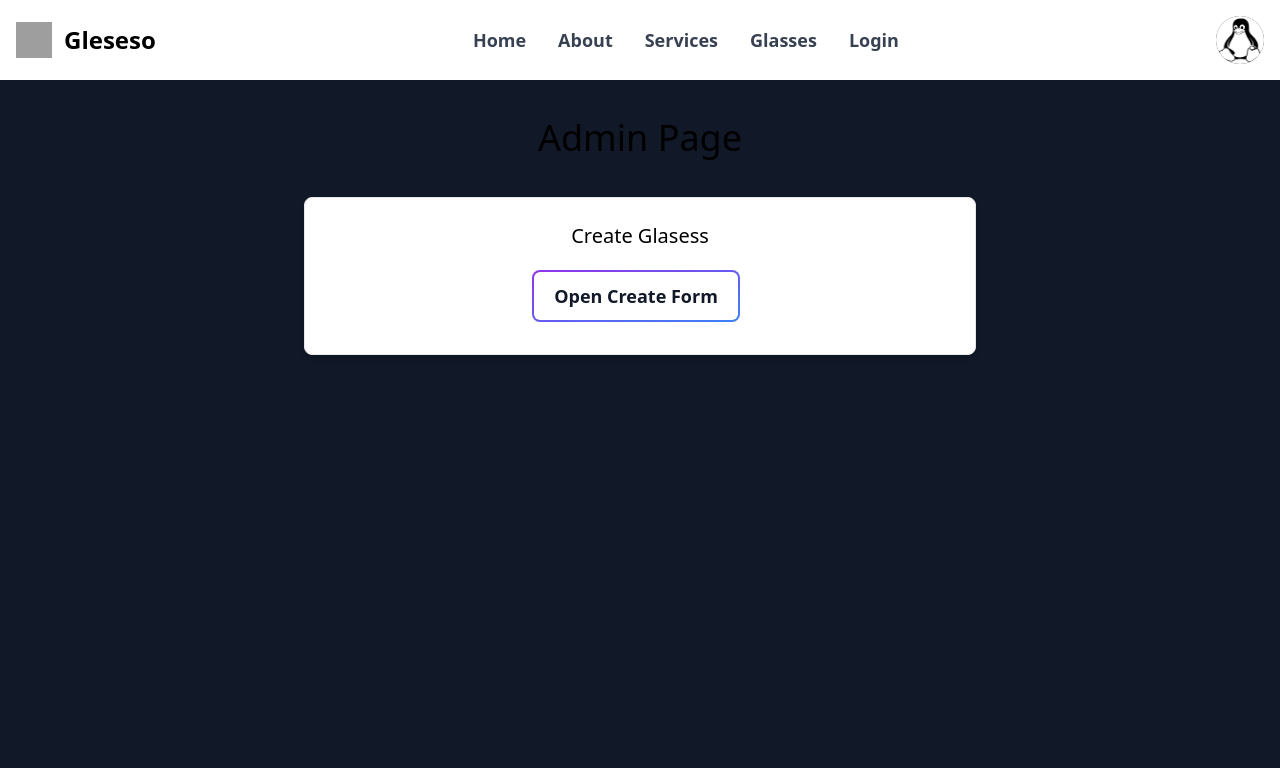
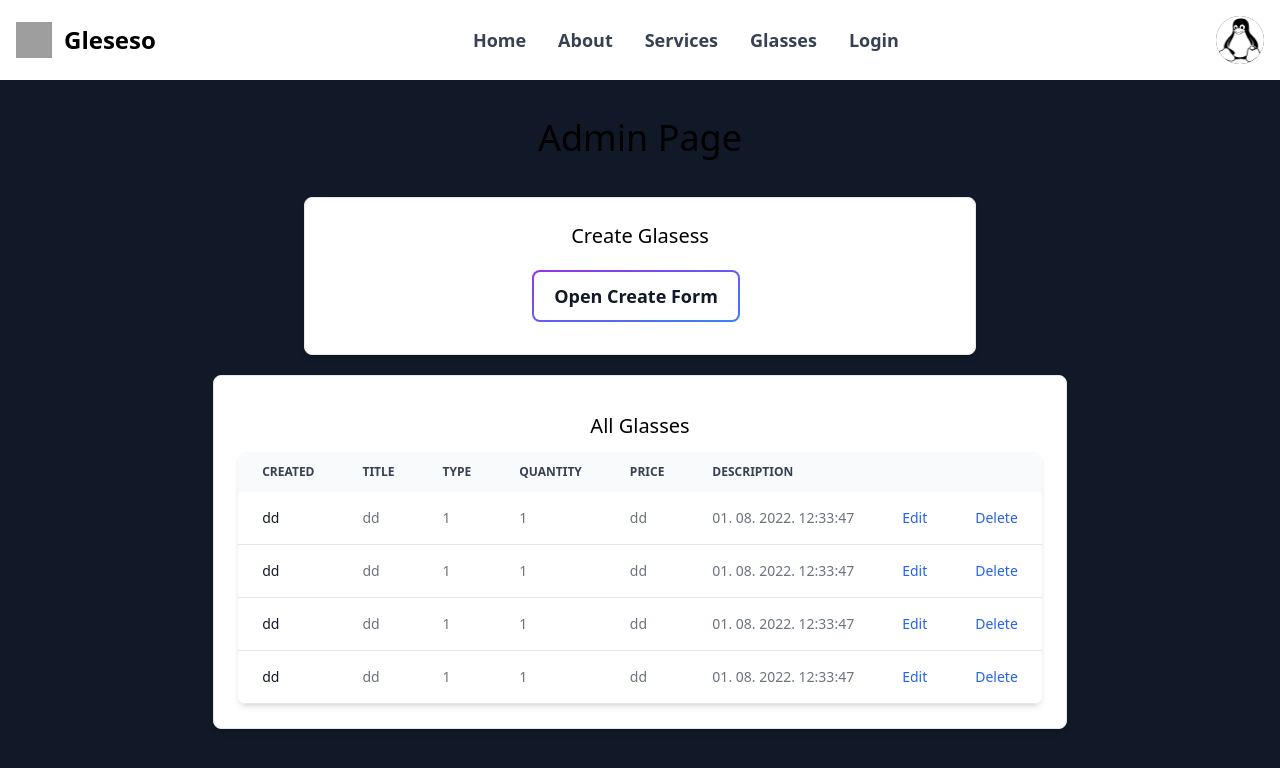
Before and after one commit to msakac/sunglass-shop, a Next.js app: page /admin in a window 1280 px wide. Shown: the top 768 px of the page. Built offline with nearby package versions, Linux system fonts and the light colour scheme; grey boxes are pictures that could not be loaded.

Commit message:
Created Table component with TableRow. Added to Admin page and tested component..

```diff
--- a/components/Glasses/GlassesForm/GlassesForm.tsx
+++ b/components/Glasses/GlassesForm/GlassesForm.tsx
@@ -13,10 +13,10 @@ export default function GlassesForm({ onCancel }: IGlassesFormProps) {
   const [quantity, setQuantity] = useState('');
   const [price, setPrice] = useState('');
   const [description, setDescription] = useState('');
+  const [image, setImage] = useState('');
 
   const handleSubmit = async (e: React.FormEvent<HTMLFormElement>) => {
     e.preventDefault();
-    console.log(title + ' ' + type + ' ' + quantity + ' ' + price + ' ' + description);
 
     let glasses = {
       title,
@@ -24,7 +24,7 @@ export default function GlassesForm({ onCancel }: IGlassesFormProps) {
       quantity,
       price,
       description,
-      createdAt: new Date().toISOString()
+      createdAt: new Date().getTime()
     }
 
     const response = await fetch('/api/glasses', {
@@ -33,7 +33,8 @@ export default function GlassesForm({ onCancel }: IGlassesFormProps) {
       body: JSON.stringify(glasses)
     });
     const data = await response.json();
-    console.log(data.message);
+    //console.log(data.message);
+    onCancel();
   };
 
   return (
@@ -45,6 +46,7 @@ export default function GlassesForm({ onCancel }: IGlassesFormProps) {
           required
           placeholder="Some Glasses"
           onChange={(e: React.FormEvent<HTMLInputElement>) => setTitle(e.currentTarget.value)}
+          value={title}
         />
         <Input
           id={'type'}
@@ -52,6 +54,7 @@ export default function GlassesForm({ onCancel }: IGlassesFormProps) {
           placeholder="Some Type"
           required
           onChange={(e: React.FormEvent<HTMLInputElement>) => setType(e.currentTarget.value)}
+          value={type}
         />
         <Input
           id={'qty'}
@@ -62,6 +65,7 @@ export default function GlassesForm({ onCancel }: IGlassesFormProps) {
           required
           placeholder="xxx"
           onChange={(e: React.FormEvent<HTMLInputElement>) => setQuantity(e.currentTarget.value)}
+          value={quantity}
         />
         <Input
           id={'price'}
@@ -72,6 +76,7 @@ export default function GlassesForm({ onCancel }: IGlassesFormProps) {
           required
           placeholder="99.99$"
           onChange={(e: React.FormEvent<HTMLInputElement>) => setPrice(e.currentTarget.value)}
+          value={price}
         />
       </div>
       <TextArea
@@ -82,8 +87,18 @@ export default function GlassesForm({ onCancel }: IGlassesFormProps) {
         rows="5"
         placeholder="Description.."
         onChange={(e: React.FormEvent<HTMLInputElement>) => setDescription(e.currentTarget.value)}
+        value={description}
       />
-      <Input id={'image'} title={'Image'} type="text" min="1" required placeholder="http://image.com" />
+      <Input
+        id={'image'}
+        title={'Image'}
+        type="text"
+        min="1"
+        required
+        placeholder="http://image.com"
+        onChange={(e: React.FormEvent<HTMLInputElement>) => setImage(e.currentTarget.value)}
+        value={image}
+      />
       <Button title={'Cancel'} onClick={onCancel} style={'mr-[20px]'} />
       <Button title={'Add Glasses'} withBorder={false} />
     </form>
--- /dev/null
+++ b/components/Table/Table.tsx
@@ -0,0 +1,66 @@
+import React from 'react';
+import TableRow from './TableRow';
+
+type GlassesType = {
+  title: string;
+  type: string;
+  quantity: string;
+  price: string;
+  description: string;
+  createdAt: number;
+};
+
+interface ITableProps {
+  style?: string;
+  columns: string[];
+  buttons?: string[];
+  data?: GlassesType[];
+}
+
+const DUMMY_DATA = [
+  { title: 'dd', type: 'dd', quantity: '1', price: '1', description: 'dd', createdAt: '01. 08. 2022. 12:33:47' },
+  { title: 'dd', type: 'dd', quantity: '1', price: '1', description: 'dd', createdAt: '01. 08. 2022. 12:33:47' },
+  { title: 'dd', type: 'dd', quantity: '1', price: '1', description: 'dd', createdAt: '01. 08. 2022. 12:33:47' },
+  { title: 'dd', type: 'dd', quantity: '1', price: '1', description: 'dd', createdAt: '01. 08. 2022. 12:33:47' }
+];
+
+export default function Table({ style, columns, buttons, data }: ITableProps) {
+  return (
+    <div className={styles.wrapper}>
+      <table className={styles.table}>
+        <thead className={styles.head}>
+          <tr>
+            {/* Iteriranje kroz sve stupce*/}
+            {columns.map((column) => {
+              return (
+                <th key={column} scope="col" className="py-3 px-6">
+                  {column}
+                </th>
+              );
+            })}
+            {/* Iteriranje kroz sve gumbe */}
+            {buttons?.map((button) => {
+              return (
+                <th key={button} scope="col" className="py-3 px-6">
+                  <span className="sr-only">{button}</span>
+                </th>
+              );
+            })}
+          </tr>
+        </thead>
+        <tbody>
+          {/* Iteriranje kroz sve podatke */}
+          {DUMMY_DATA?.map((single) => {
+            return <TableRow key={single.createdAt} data={single} buttons={buttons} />;
+          })}
+        </tbody>
+      </table>
+    </div>
+  );
+}
+
+const styles = {
+  wrapper: 'overflow-x-auto relative shadow-md sm:rounded-lg',
+  table: 'w-full text-sm text-left text-gray-500 dark:text-gray-400',
+  head: 'text-xs text-gray-700 uppercase bg-gray-50 dark:bg-gray-700 dark:text-gray-400'
+};
--- /dev/null
+++ b/components/Table/TableRow.tsx
@@ -0,0 +1,62 @@
+import React, { useState } from 'react';
+
+interface ITableRowProps {
+  [x: string]: any;
+  buttons?: string[];
+}
+
+export default function TableRow({ data, buttons }: ITableRowProps) {
+
+  function showTableData(i: number, keyName: string) {
+    if (i === 0) {
+      return (
+        <th scope="row" className={styles.tableHead}>
+          {data[keyName]}
+        </th>
+      );
+    } else {
+      return (
+        <td key={data[keyName]} className="py-4 px-6">
+          {data[keyName]}
+        </td>
+      );
+    }
+  }
+
+  return (
+    <tr className={styles.tableRow}>
+      {Object.keys(data).map((keyName, i) => showTableData(i, keyName))}
+      {buttons?.map((button) => {
+        return (
+          <td key={button} className="py-4 px-6 text-right">
+            <a href="#" className={styles.tableButton}>
+              {button}
+            </a>
+          </td>
+        );
+      })}
+    </tr>
+  );
+}
+
+const styles = {
+  tableRow: 'bg-white border-b dark:bg-gray-800 dark:border-gray-700 hover:bg-gray-50 dark:hover:bg-gray-600',
+  tableHead: 'py-4 px-6 font-medium text-gray-900 whitespace-nowrap dark:text-white',
+  tableButton: 'font-medium text-blue-600 dark:text-blue-500 hover:underline'
+};
+
+<th scope="row" className={styles.tableHead}>
+  Apple MacBook Pro 17"
+</th>;
+//   <td className="py-4 px-6">Sliver</td>
+//   <td className="py-4 px-6">Laptop</td>
+//   <td className="py-4 px-6">$2999</td>
+
+// if (isTitle) {
+//   setIsTitle(false);
+//   return (
+//     <th scope="row" className={styles.tableHead}>
+//       {data[keyName]}
+//     </th>
+//   );
+// } else {}
--- a/components/UI/Card.tsx
+++ b/components/UI/Card.tsx
@@ -2,11 +2,13 @@ import React, { ReactNode } from 'react';
 
 interface ICardProps {
   children?: ReactNode;
+  style?: string;
 }
 
-export default function Card({ children }: ICardProps) {
+export default function Card({ children, style }: ICardProps) {
   return (
-    <div className="p-6 max-w-2xl bg-white rounded-lg border border-gray-200 shadow-md dark:bg-gray-900 dark:border-gray-700 mx-auto">
+    <div
+      className={`p-6 bg-white rounded-lg border border-gray-200 shadow-md dark:bg-gray-900 dark:border-gray-700 mx-auto ${style}`}>
       {children}
     </div>
   );
--- a/pages/admin/index.tsx
+++ b/pages/admin/index.tsx
@@ -2,6 +2,7 @@ import Head from 'next/head';
 import React, { Fragment, useState } from 'react';
 import GlassesForm from '../../components/Glasses/GlassesForm/GlassesForm';
 import Layout from '../../components/Layout/Layout';
+import Table from '../../components/Table/Table';
 import Button from '../../components/UI/Button';
 import Card from '../../components/UI/Card';
 import Title from '../../components/UI/Title';
@@ -9,6 +10,9 @@ import { HomepageHead } from '../../helpers/head-data';
 
 export default function index() {
   const [isCreateForm, setIsCreateForm] = useState(false);
+
+  const tableColumns = [ 'Created','Title', 'Type', 'Quantity', 'Price', 'Description',]
+  const tableButtons = ['Edit', 'Delete']
 
   const openCreateFormHandler = () => {
     setIsCreateForm((value) => !value);
@@ -22,10 +26,14 @@ export default function index() {
       </Head>
       <Layout>
         <Title title="Admin Page" style="my-[3vw] text-4xl" />
-        <Card>
+        <Card style="max-w-2xl">
           <Title title="Create Glasess" style="text-xl my-0" />
           {!isCreateForm && <Button title={'Open Create Form'} onClick={openCreateFormHandler} />}
           {isCreateForm && <GlassesForm onCancel={openCreateFormHandler} />}
+        </Card>
+        <Card style="w-auto my-5 max-w-fit">
+          <Title title="All Glasses" style="text-xl my-3" />
+          <Table columns={tableColumns} buttons={tableButtons} />
         </Card>
       </Layout>
     </Fragment>
```
